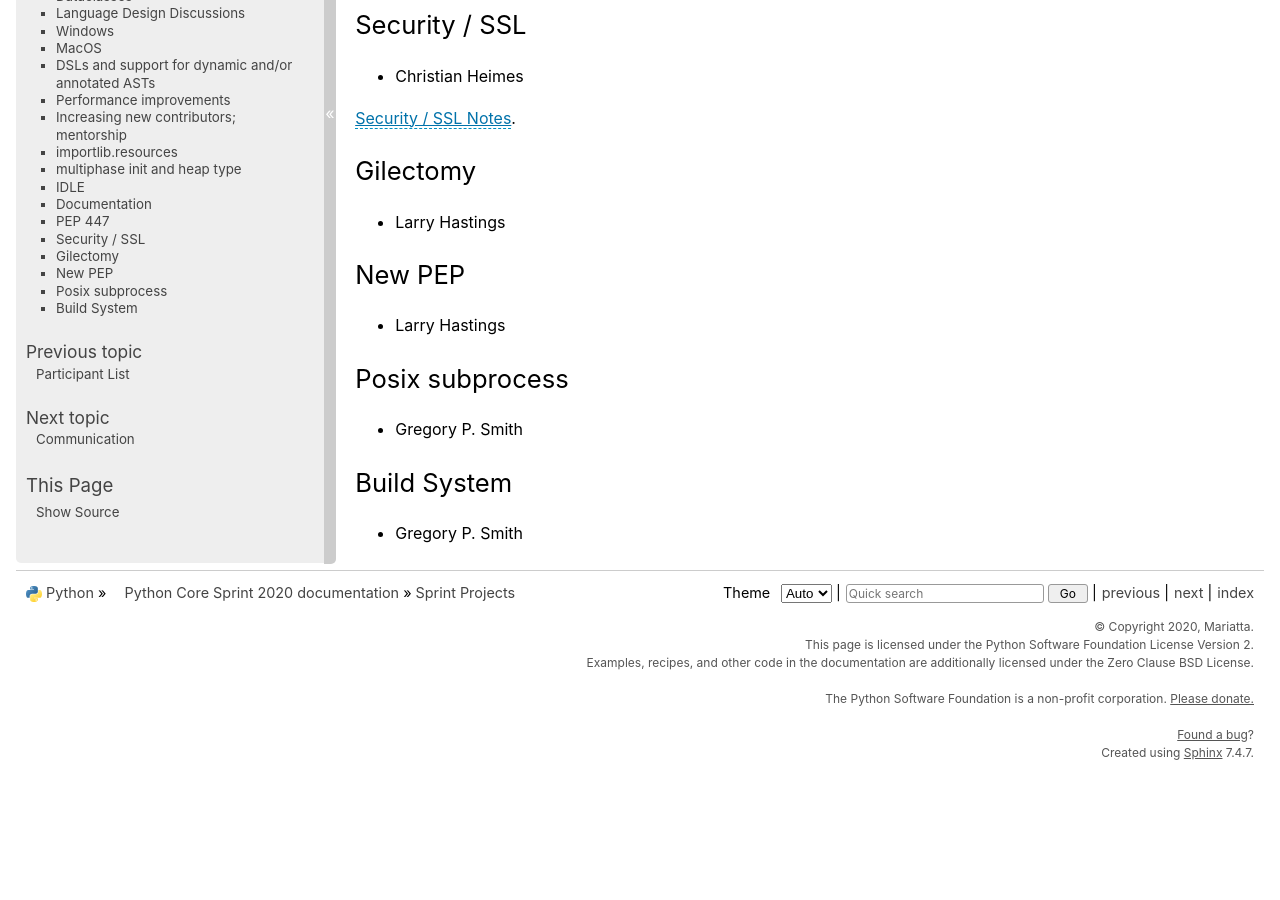
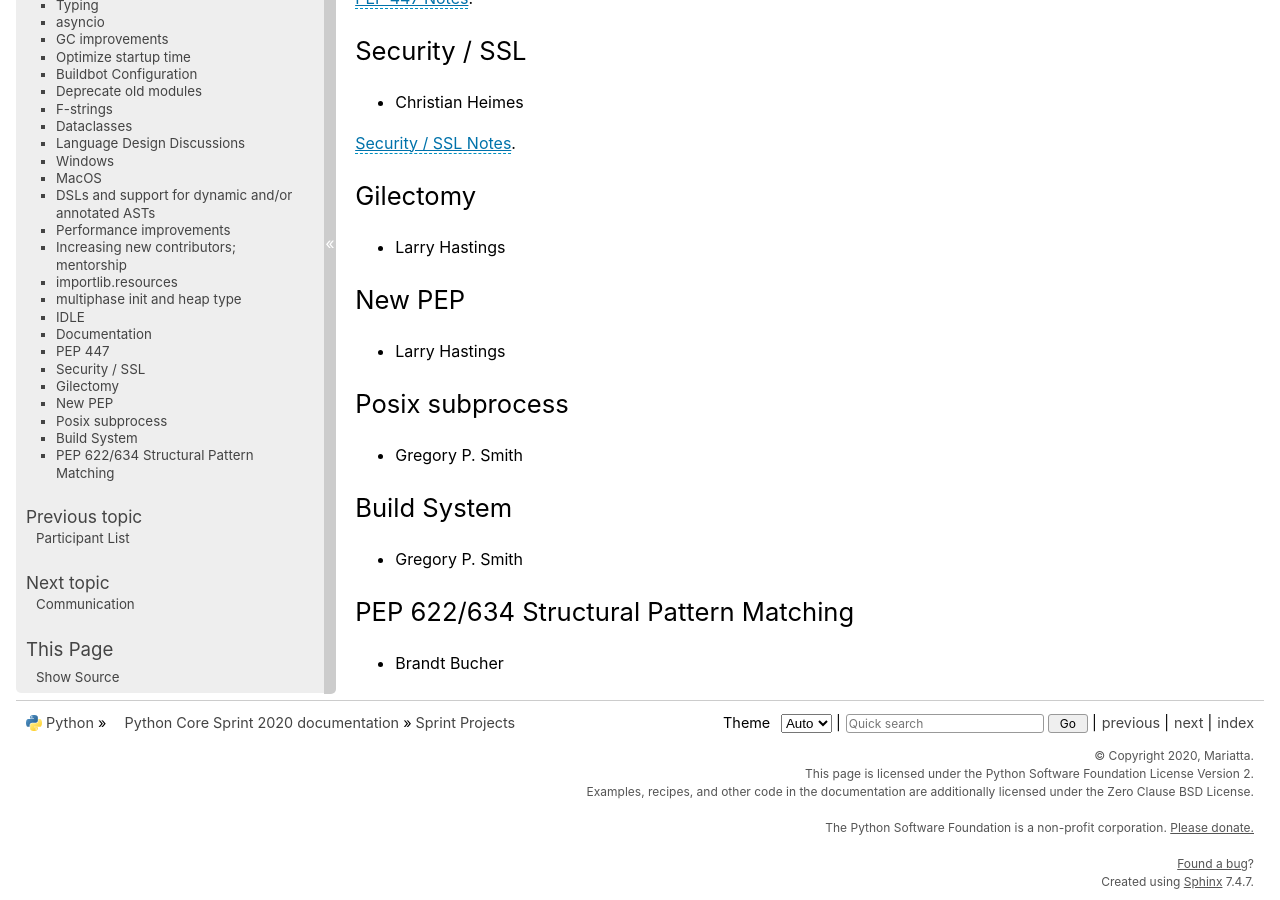
Before and after one commit to python/core-sprint, a Sphinx documentation site: the page built from docs/projects.rst, in a window 1280 px wide and 900 px high, scrolled down 5555 px. Built offline with Sphinx 7.4.7, drawn with Linux system fonts in a browser that asks for light colours; before the commit the page ends 6326 px from its top, so only the background shows below that.

Commit message:
Add new participant: Brandt Bucher (#41)

```diff
--- a/docs/community_qa.rst
+++ b/docs/community_qa.rst
@@ -48,6 +48,7 @@ Core devs participating in the Community Q&A
 - Christian Heimes
 - Eric Snow
 - Gregory P. Smith
+- Brandt Bucher
 
 
 .. _slido: https://app.sli.do/event/d4ifvw2o/live/questions
--- a/docs/participants.rst
+++ b/docs/participants.rst
@@ -111,6 +111,8 @@ creating a pull request. You'll want to add yourself to :ref:`participants`,
 +------------------------+-------------------+-----------+-------------------+--------------------------------------+
 | Larry Hastings         | Core Developer    | UTC-7     | larryhastings     |                                      |
 +------------------------+-------------------+-----------+-------------------+--------------------------------------+
+| Brandt Bucher          | Core Developer    | UTC-7     | brandtbucher      |                                      |
++------------------------+-------------------+-----------+-------------------+--------------------------------------+
 | Trent Nelson           | Core Developer    | UTC-8     | tpn               |                                      |
 +------------------------+-------------------+-----------+-------------------+--------------------------------------+
 | Steve Dower            | Core Developer    | UTC-8     | zooba             |                                      |
--- a/docs/projects.rst
+++ b/docs/projects.rst
@@ -81,6 +81,7 @@ General issue triage/ PR reviews
 - Guido van Rossum
 - Vinay Sajip
 - Gregory P. Smith
+- Brandt Bucher
 
 `General issue triage/ PR reviews Notes <https://docs.google.com/document/d/1wyj4o6kfXBKl4AKE-JNoGN4QhXV1OwqiIc1beAV6dDE/edit?usp=sharing>`_.
 
@@ -277,3 +278,8 @@ Build System
 ------------
 
 - Gregory P. Smith
+
+PEP 622/634 Structural Pattern Matching
+---------------------------------------
+
+- Brandt Bucher
```
